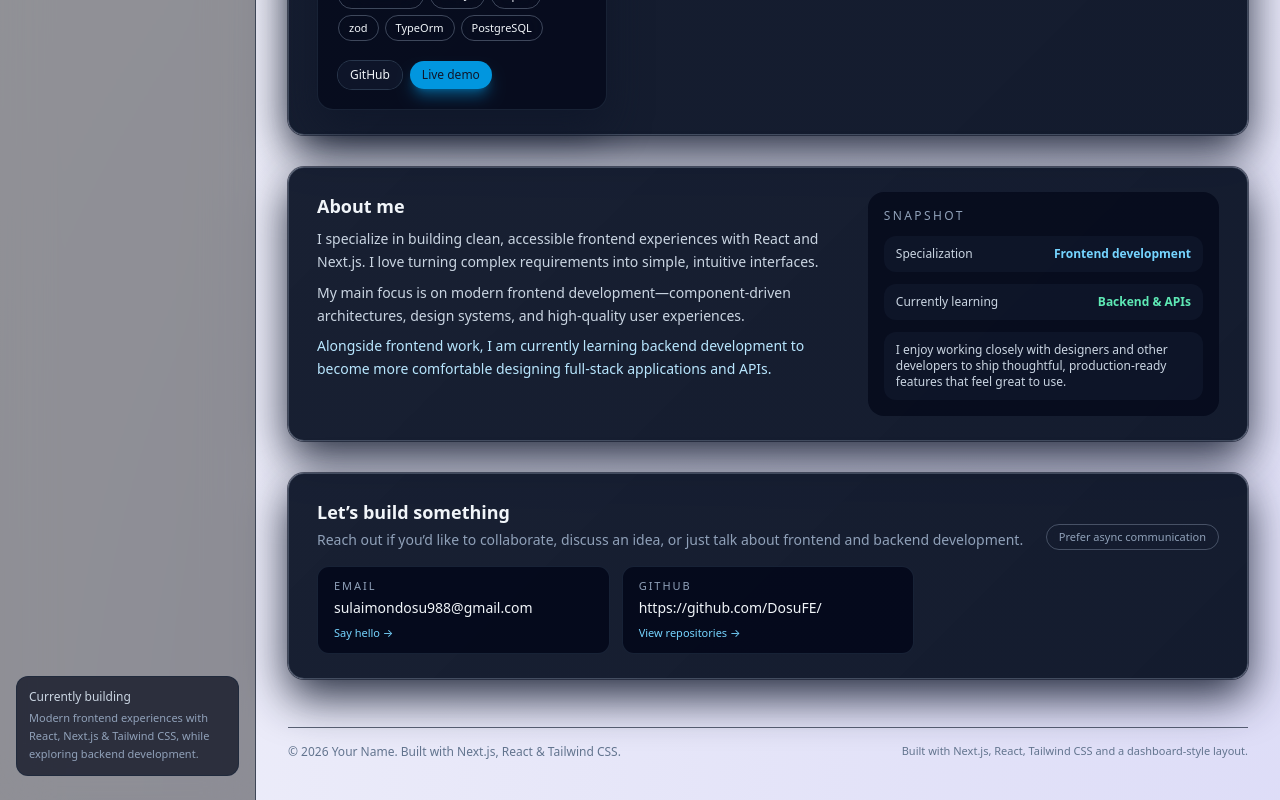
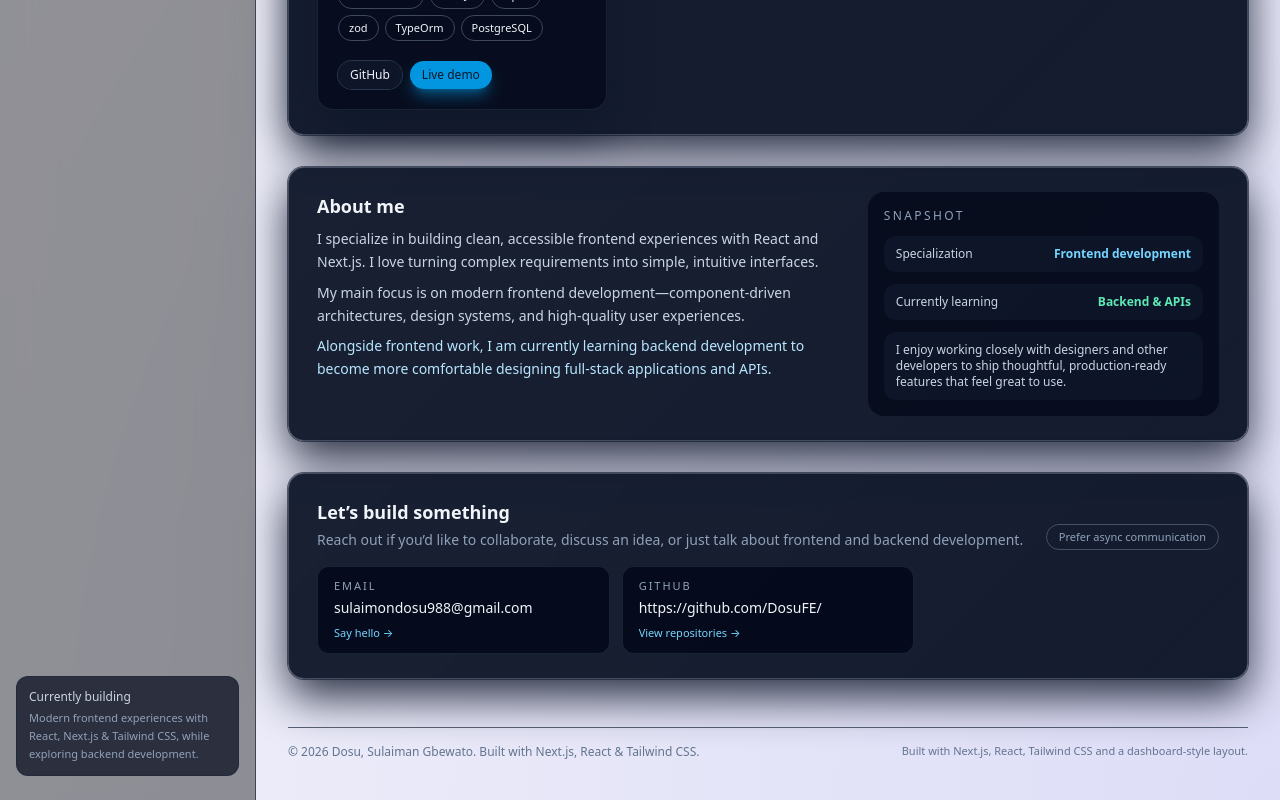
Before and after one commit to DosuFE/gbewato-portfolio, a Next.js app: page / in a window 1280 px wide. Shown: the part 2789-3589 px from the top of the page. Built offline with nearby package versions, Linux system fonts and the light colour scheme.

Commit message:
Addition Of Coyright Name's

```diff
--- a/app/page.tsx
+++ b/app/page.tsx
@@ -158,7 +158,7 @@ export default function Home() {
             />
           </section>
 
-          <Footer text="© 2026 Your Name. Built with Next.js, React & Tailwind CSS." />
+          <Footer text="© 2026 Dosu, Sulaiman Gbewato. Built with Next.js, React & Tailwind CSS." />
         </main>
       </div>
     </div>
```
Also changed, not shown: 1 other file (tests, documents, lock files or other folders).
